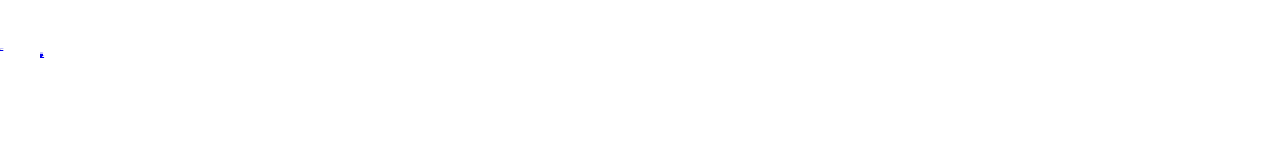
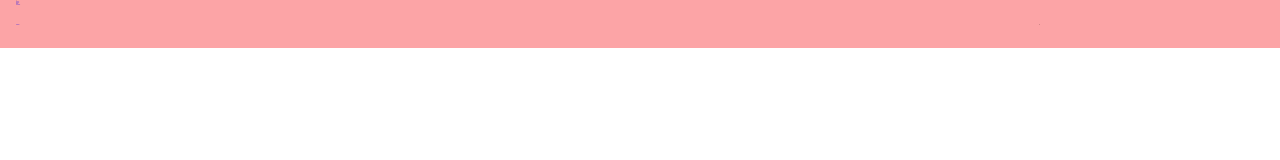
Before and after one commit to tvgc/responsive-landing-page-coffee3d, a plain HTML site: page index.html in a window 1280 px wide. Drawn offline with nearby package versions, Linux system fonts and the light colour scheme.

Commit message:
continuando

```diff
--- a/assets/css/styles-used.css
+++ b/assets/css/styles-used.css
@@ -14,7 +14,7 @@
     /*===== FONT AND TIPOGRAPHY =====*/
     --body-font: 'Poppins', sans-serif;
     --big-font-size: 3.5rem;
-    --normal-font-size: 0.938px;
+    --normal-font-size: 0.938rem;
 
     /*===== Z INDEX =====*/
     --z-fixed: 100;
@@ -40,4 +40,58 @@ body {
     font-weight: 500;
 }
 
+h1, p, ul {
+    margin: 0;
+}
+
+ul {
+    padding: 0;
+    list-style: none;
+}
+
+a {
+    text-decoration: none;
+}
+
+img {
+    width: 100%;
+    height: auto;
+}
+
+/*===== LAYOUT =====*/
+.bd-grid {
+    max-width: 1024px;
+    width: calc(100% - 2rem);
+    margin-left: 1rem;
+    margin-right: 1rem;
+    display: grid;
+    grid-template-columns: 100%;
+    column-gap: 2rem;
+}
+
+.l-header {
+    width: 100%;
+    position: fixed;
+    top: 0;
+    left: 0;
+    z-index: var(--z-fixed);
+    background-color: var(--first-color);
+}
+
+/*===== NAV =====*/
+.nav {
+    height: var(--header-height);
+    display: flex;
+    justify-content: space-between;
+    align-items: center;
+}
+
+.nav__menu {
+    position: absolute;
+    width: 70%;
+    top: 0;
+    right: ;
+}
+
+
 /* CONTINUAR O ESTUDO TERMINANDO DE COLOCAR AS CLASSES QUE TEM A VER COM O HEADER DO PROJETO. DEPOIS RETORNAR PARA O HTML. */
```
